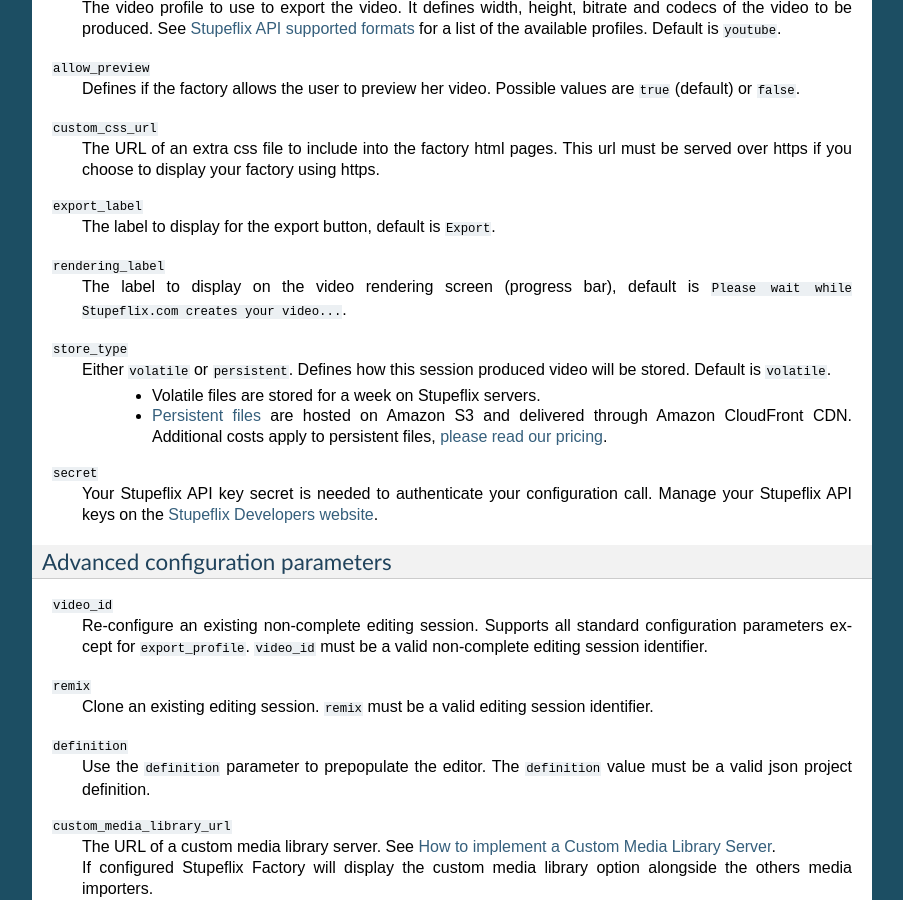
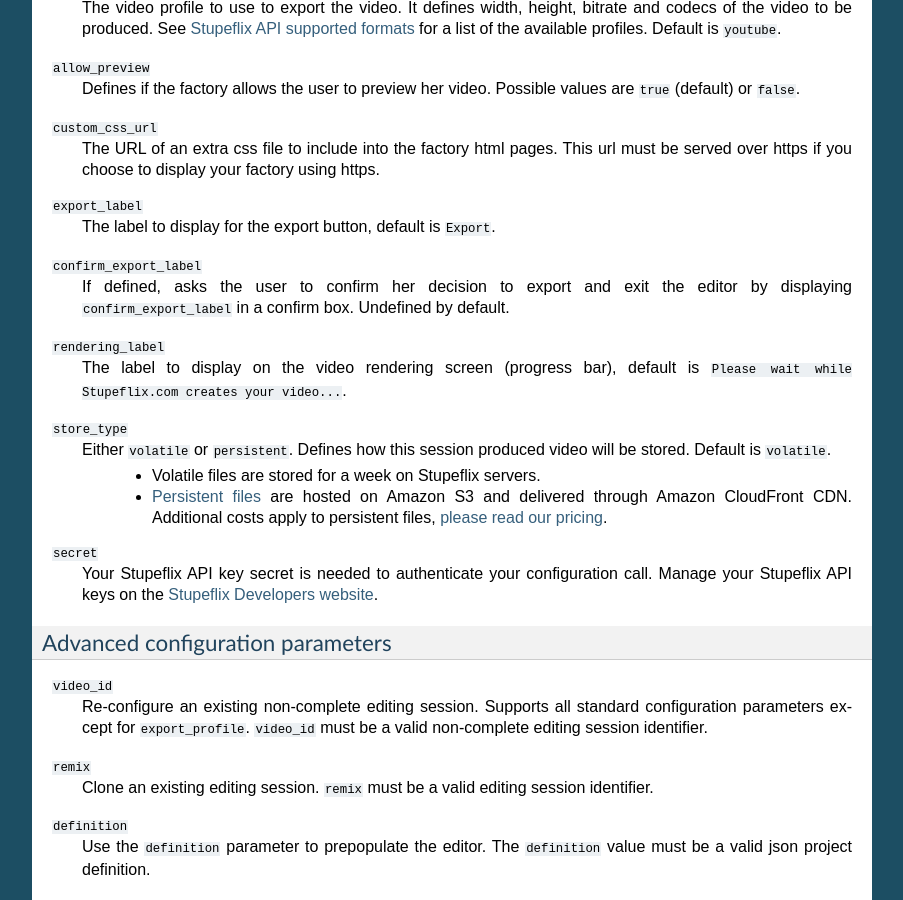
Before and after one commit to Stupeflix/stupeflix-factory-doc, a Sphinx documentation site: the page built from docs/getting_started.rst, in a window 1280 px wide and 900 px high, scrolled down 1025 px. Shown: the whole window, without its empty margins (198-1101 px from the left). Built offline with Sphinx 7.4.7, drawn with Linux system fonts in a browser that asks for light colours.

Commit message:
Documented 'confirm_export_label' parameter

```diff
--- a/docs/getting_started.rst
+++ b/docs/getting_started.rst
@@ -59,6 +59,9 @@
 
 ``export_label``
     The label to display for the export button, default is ``Export``.
+
+``confirm_export_label``
+    If defined, asks the user to confirm her decision to export and exit the editor by displaying ``confirm_export_label`` in a confirm box. Undefined by default.
 
 ``rendering_label``
     The label to display on the video rendering screen (progress bar), default is ``Please wait while Stupeflix.com creates your video...``.
```
